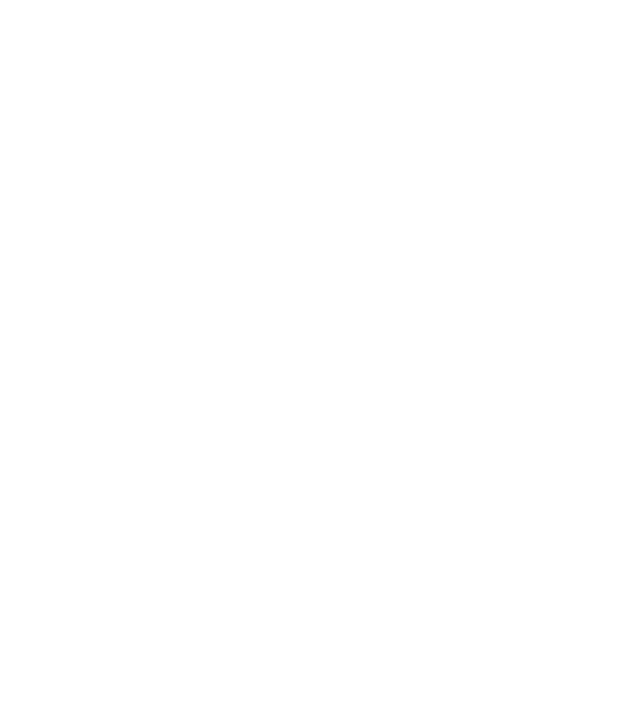
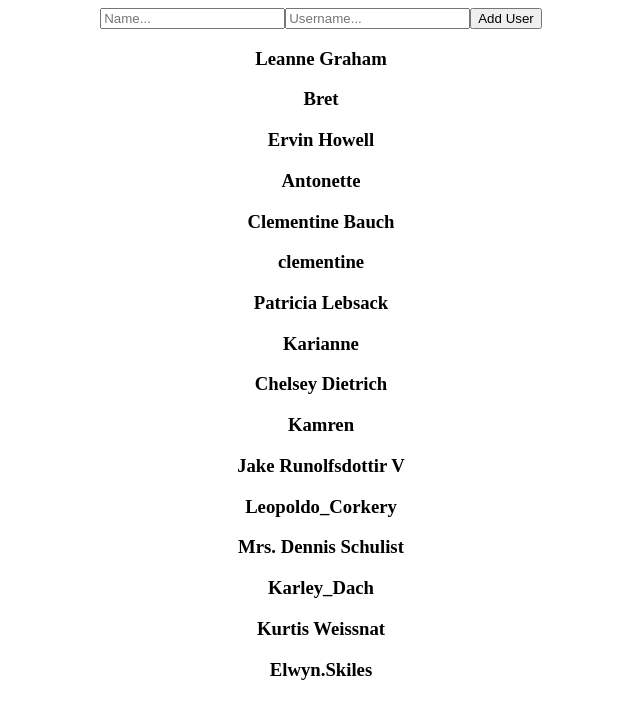
Before and after one commit to DerekBanister/redux-toolkit-practice, a React (Create React App) app: page / in a window 1280 px wide. Shown: the top 718 px of the page, without its empty margins (319-959 px from the left). Built offline with nearby package versions, Linux system fonts and the light colour scheme.

Commit message:
mapping user data to dom from store

```diff
--- a/src/App.js
+++ b/src/App.js
@@ -1,8 +1,30 @@
 import './App.css';
+// Use selector is used to read state of store
+import { useSelector } from 'react-redux';
+
+//grabs current state of users list
+
 
 function App() {
+  const userList = useSelector((state) => state.users.value);
   return (
     <div className="App">
+      {""}
+      <div className="addUser">
+        <input type="text" placeholder='Name...'></input>
+        <input type="text" placeholder='Username...'></input>
+        <button>Add User</button>
+
+        <div className="displayUsers"></div>
+        {userList.map((user) => {
+          return (
+            <div className="user" key={user.id}>
+              <h3>{user.name}</h3>
+              <h3>{user.username}</h3>
+            </div>
+          );
+        })}
+      </div>
     </div>
   );
 }
--- a/src/data.js
+++ b/src/data.js
@@ -1,4 +1,4 @@
-export const UsersData = [
+export const data = [
     {
         id: 1,
         name: "Leanne Graham",
--- a/src/index.js
+++ b/src/index.js
@@ -4,10 +4,11 @@
 import reportWebVitals from './reportWebVitals';
 import { configureStore } from '@reduxjs/toolkit';
 import { Provider } from 'react-redux';
+import userReducer from './features/userReducer';
 
 const store = configureStore({
   reducer: {
-    // users:
+    users: userReducer
   }
 })
 
```
Also changed, not shown: src/features/userReducer.js (+7 -1 lines).
